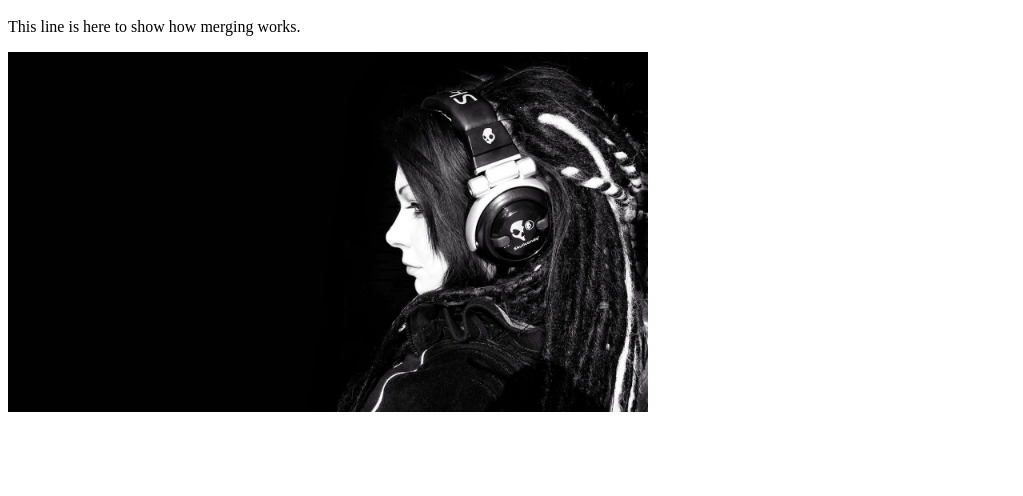
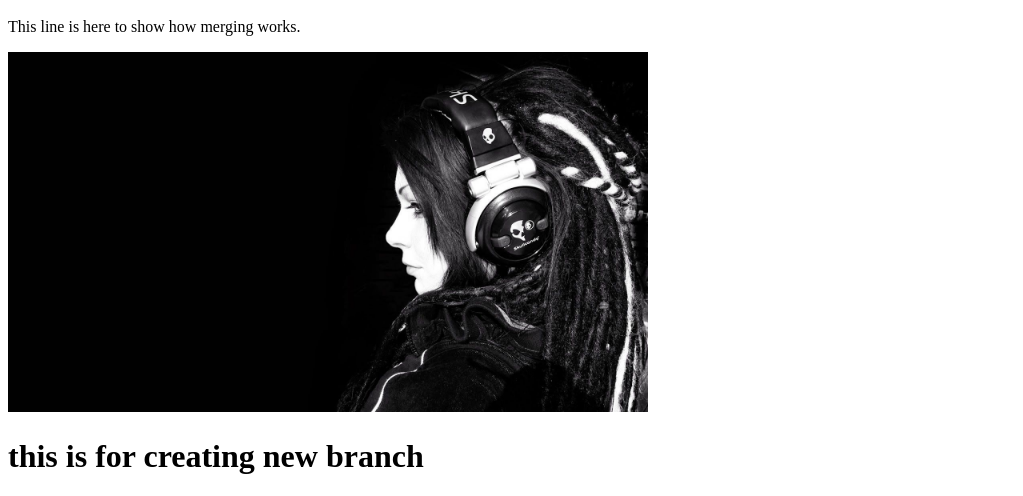
Before and after one commit to siddhantsute97/hello-world, a plain HTML site: page index.html in a window 1280 px wide. Shown: the part 672-1168 px from the top of the page, without its empty margins (0-1023 px from the left). Before the commit the page ends 1096 px from the top, so only its background shows below. Drawn offline with Linux system fonts and the light colour scheme.

Commit message:
Update index.html

```diff
--- a/index.html
+++ b/index.html
@@ -14,5 +14,6 @@
     <h1>The new line in our file</h1>
     <p>This line is here to show how merging works.</p>
     <div><img src="./bg.jpg" alt="music" style="width:100%;max-width:640px"></div>
+    <h1>this is for creating new branch</h1>
 </body>
 </html>
```
